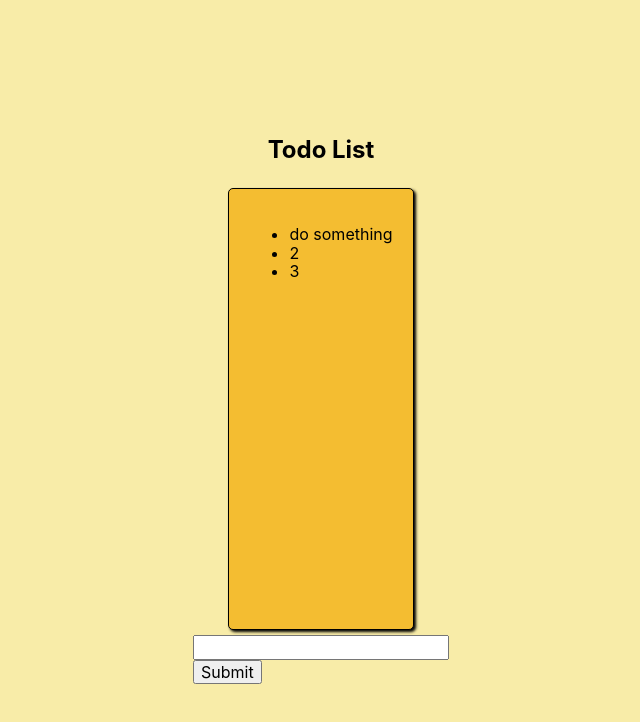
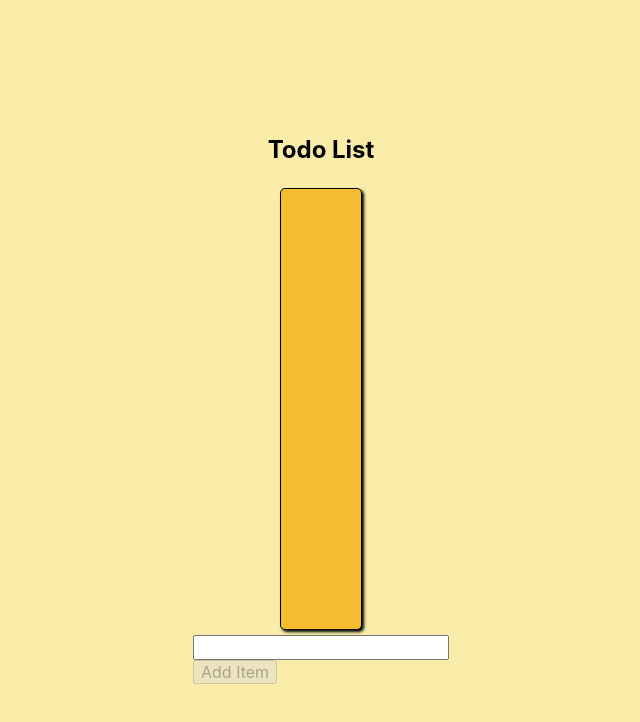
Before and after one commit to AlexSwensen/react-todo-app, a React (Create React App) app: page / in a window 1280 px wide. Shown: the top 722 px of the page, without its empty margins (319-959 px from the left). Built offline with nearby package versions, Linux system fonts and the light colour scheme.

Commit message:
items can be added to the list

```diff
--- a/src/components/todo-item-input/todoItemInput.tsx
+++ b/src/components/todo-item-input/todoItemInput.tsx
@@ -1,7 +1,7 @@
 import { FormEvent, useState } from "react"
 
 interface ITodoListInputProps {
-
+    addItemCallback: Function
 }
 
 export const TodoItemInput = (props: ITodoListInputProps) => {
@@ -9,7 +9,12 @@ export const TodoItemInput = (props: ITodoListInputProps) => {
 
     const handleSubmit = (event: FormEvent) => {
         event.preventDefault();
-        alert(`submitting event name ${name}`)
+        props.addItemCallback(name);
+        setName('');
+    }
+
+    const inputDisabled = () => {
+        return !!name;
     }
 
     return (
@@ -22,7 +27,7 @@ export const TodoItemInput = (props: ITodoListInputProps) => {
                     onChange={e => setName(e.target.value)}
                 />
                 </div>
-                <input type="submit" />
+                <input type="submit" title="Add Item" value="Add Item" disabled={!inputDisabled()}/>
             </form>
         </div>
     )
--- a/src/components/todo-list/todoList.tsx
+++ b/src/components/todo-list/todoList.tsx
@@ -3,7 +3,15 @@ import {TodoItemInput} from '../todo-item-input/todoItemInput'
 import { useState } from 'react';
 
 export const TodoList = () => {
-    const [list, setList] = useState(['do something', 2, 3])
+    const [list, setList]: [string[], Function] = useState([])
+
+
+    const addItem = (item: string) => {
+        if(item) {
+            const newList = [...list, item];
+            setList(newList);
+        }
+    }
 
     return (
         <div className="todo-list-container">
@@ -15,7 +23,7 @@ export const TodoList = () => {
                 })}
                 </ul>
             </div>
-            <TodoItemInput />
+            <TodoItemInput addItemCallback={addItem}/>
         </div>
     )
 }
```
